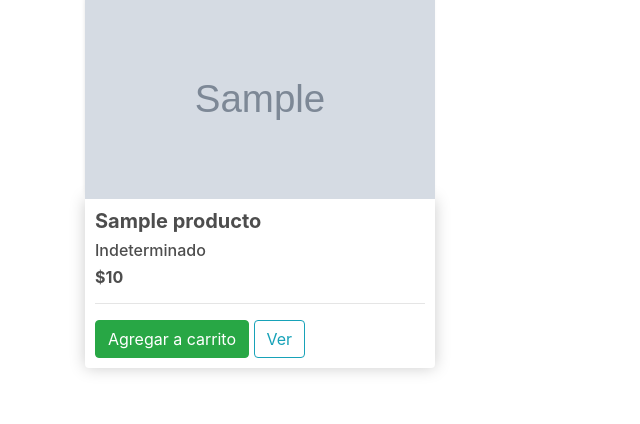
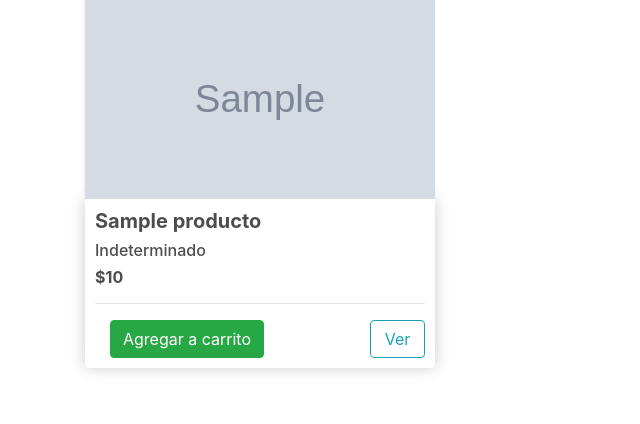
Before and after one commit to adairo/pacmart, a Django app: page / in a window 1280 px wide. Shown: the part 153-577 px from the top of the page, without its empty margins (0-640 px from the left). Run offline with Django 3.2, Linux system fonts and the light colour scheme; tables that the repository leaves empty hold one stand-in row (values such as "Sample post"); grey boxes marked "Sample" are stand-in pictures; some libraries are stand-ins or nearby versions.

Commit message:
[add](carrito) se agrego funcionalidad de agregar al carrito desde ver producto y desde lista de productos

```diff
--- a/static/css/main.css
+++ b/static/css/main.css
@@ -16,6 +16,10 @@ h1,h2,h3,h4,h5,h6{
 	display: flex;
     justify-content: space-around;
 
+}
+.btnsContainer{
+	display: flex;
+    justify-content: space-between;
 }
 .imgContainer{
 	display: flex;
--- a/store/models.py
+++ b/store/models.py
@@ -60,10 +60,13 @@ class Producto(models.Model):
     def get_absolute_url(self):
         return reverse('store:producto', kwargs={'slug':self.slug})
     def get_short_description(self):
-        if len(self.descripcion) > 77:
-            return self.descripcion[:74]+"..."
+        if self.descripcion:
+            if len(self.descripcion) > 77:
+                return self.descripcion[:74]+"..."
+            else:
+                return self.descripcion
         else:
-            return self.descripcion
+            return "Producto sin descripcion..."
 
     def get_precio(self):
         if self.precio.is_integer():
--- a/store/templates/store/producto.html
+++ b/store/templates/store/producto.html
@@ -107,9 +107,10 @@
 
             <p>{{object.descripcion}}</p>
 
-            <form class="d-flex justify-content-left">
+			<form class="d-flex justify-content-left" action="/carrito/" method="POST">  {% csrf_token %}
               <!-- Default input -->
-              <input type="number" value="1" aria-label="Search" class="form-control" style="width: 100px">
+			  <input type="number" value="1" min="1" name="cantidad" aria-label="Search" class="form-control" style="width: 100px">
+			  <input type="text" value="{{object.id}}" name="idProducto" style="display: none;">
               <button class="btn btn-success" type="submit">Agregar al carrito<i class="shopping ml-1"></i>
               </button>
 			   {% if not valoracion_id %}
--- a/store/templates/store/tienda.html
+++ b/store/templates/store/tienda.html
@@ -19,9 +19,14 @@
                 <h6>{{producto.get_categoria_display}}</h6>
                 <h6><strong>${{producto.get_precio}}</strong></h6>
                 <hr>
-
-                <button  class="btn btn-success">Agregar a carrito</button>
-                <a class="btn btn-outline-info" href="{{producto.get_absolute_url}}">Ver</a>
+                <div class="btnsContainer">
+                    <form action="/carrito/" class="col-md-7" method="POST">  {% csrf_token %}
+                        <input type="text" style=" display: none;" name ="idProducto" value="{{producto.id}}">
+                        <input type="text" style=" display: none;" name = "cantidad" value="1">
+                        <button type="submit" class="btn btn-success" >Agregar a carrito</button>
+                    </form>
+                    <a class="btn col-md-2 btn-outline-info" href="{{producto.get_absolute_url}}">Ver</a>
+                </div>
 
             </div>
         </div>
--- a/store/views.py
+++ b/store/views.py
@@ -59,15 +59,34 @@ class Producto_vista(DetailView):
 
 @login_required()
 def carrito(request):
+    metodo = "GET"
+# aqui traemos al usuario que esta logueado en la request
+    ArregloUsrLogueado = User.objects.filter(username = request.user)
+    usrLogueado = ArregloUsrLogueado[0]
+    # aqui traemos el carrito asociado a ese usuario logueado
+    elCarrito = Carrito.objects.filter(user = usrLogueado.id,finalizado = False).first()
 
-    usrLogueado = User.objects.filter(username = request.user)
-    elCarrito = Carrito.objects.filter(user = usrLogueado[0].id,finalizado = False).first()
+
+    if request.method == "POST":
+        metodo = "POST con id = "+ request.POST["idProducto"] + ", y cantidad = "+ request.POST["cantidad"]
+
+        productoExistenteEnCarrito = Producto_carrito.objects.filter(carrito = elCarrito, producto = request.POST["idProducto"])
+        if productoExistenteEnCarrito:
+            # Aqui debemos incrementar ese itemn en tantos como tenga cantidad
+            productoCarritoAActualizar = Producto_carrito.objects.get(producto = request.POST["idProducto"])
+            productoCarritoAActualizar.cantidad = productoCarritoAActualizar.cantidad + int(request.POST["cantidad"])
+            productoCarritoAActualizar.save()
+        else:
+            # se crea un nuevo producto carrito con ese id de producto
+            elProducto = Producto.objects.get(id = request.POST["idProducto"])
+            nuevoProductoCarrito = Producto_carrito.objects.create(user = usrLogueado, producto = elProducto,carrito = elCarrito,cantidad = int(request.POST["cantidad"]))
+
 
     productosEnCarrito = Producto_carrito.objects.filter(carrito = elCarrito)
     total = 0
     for item in productosEnCarrito:
         total = total + (item.cantidad * item.producto.precio)
-    context = {"carrito":elCarrito,"items":productosEnCarrito,"total":total}
+    context = {"carrito":elCarrito,"items":productosEnCarrito,"total":total,"metodo":metodo}
     return render(request, 'store/carrito.html', context)
 
 def pago(request):
```
